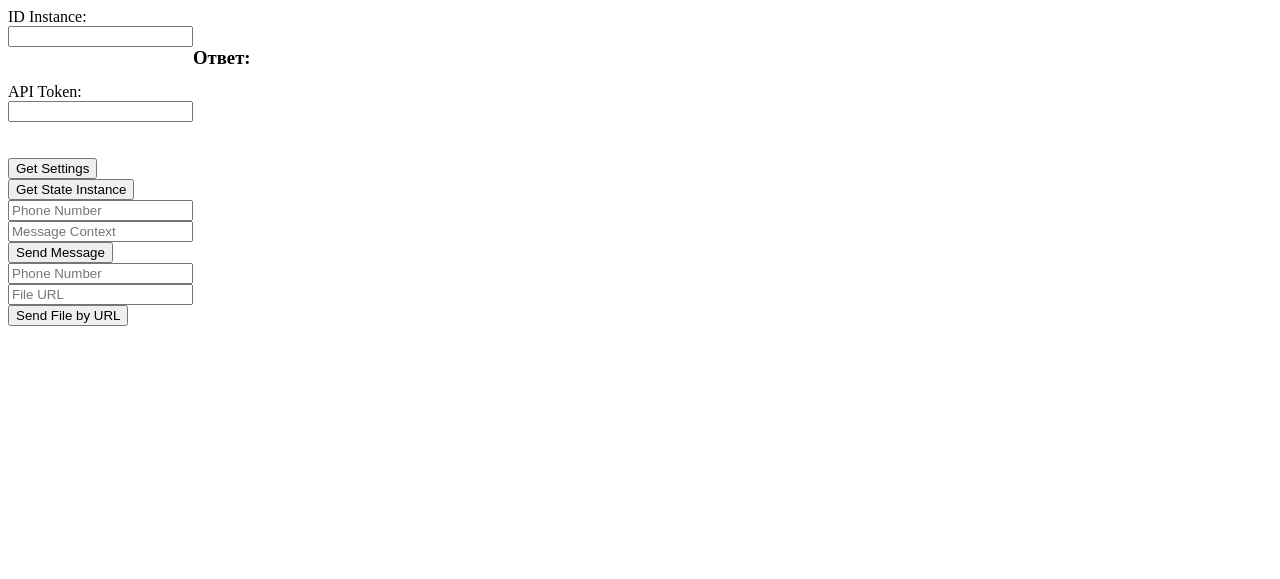
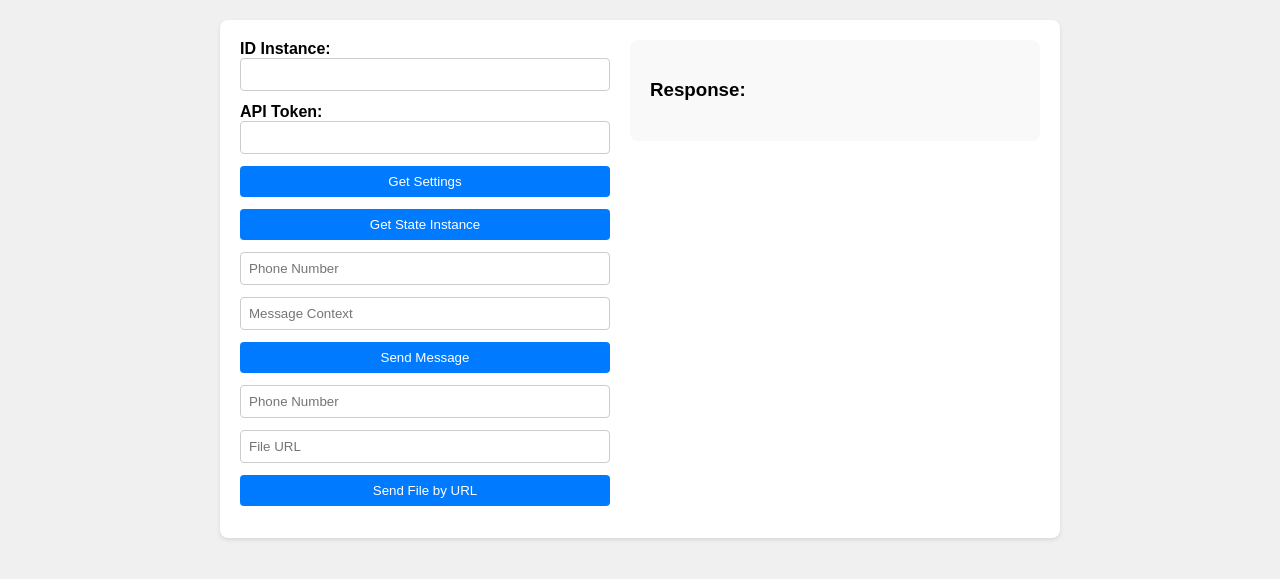
Before and after one commit to Nedzhin/green_task, a Flask app: page / in a window 1280 px wide. Shown: the top 579 px of the page. Run offline with Flask 3, Linux system fonts and the light colour scheme.

Commit message:
changed the html page

```diff
--- a/templates/index.html
+++ b/templates/index.html
@@ -5,36 +5,83 @@
     <meta name="viewport" content="width=device-width, initial-scale=1.0">
     <title>GREEN-API Test Page</title>
     <style>
-        .container {
-            display: flex;
-            flex-direction: column;
-            align-items: flex-start;
-        }
-        .response-container {
-            margin-top: 20px;
+        body {
+            font-family: Arial, sans-serif;
+            background-color: #f0f0f0;
+            margin: 0;
+            padding: 20px;
         }
 
-        .outer-container{
+        .outer-container {
             display: flex;
-            flex-direction: row;
+            justify-content: space-between;
             align-items: flex-start;
+            max-width: 800px;
+            margin: auto;
+            padding: 20px;
+            background-color: #fff;
+            border-radius: 8px;
+            box-shadow: 0 2px 4px rgba(0, 0, 0, 0.1);
+        }
+
+        .container {
+            flex: 1;
+            margin-right: 20px;
+        }
+
+        label {
+            font-weight: bold;
+            margin-bottom: 8px;
+        }
+
+        input[type="text"],
+        button {
+            margin-bottom: 12px;
+            padding: 8px;
+            border: 1px solid #ccc;
+            border-radius: 4px;
+            width: 100%;
+            box-sizing: border-box;
+        }
+
+        button {
+            cursor: pointer;
+            background-color: #007bff;
+            color: #fff;
+            border: none;
+            transition: background-color 0.3s;
+        }
+
+        button:hover {
+            background-color: #0056b3;
+        }
+
+        .response-container {
+            flex: 1;
+            padding: 20px;
+            background-color: #f9f9f9;
+            border-radius: 8px;
+            overflow-y: auto; /* Add vertical scrollbar */
+            max-height: 300px; /* Set maximum height for responsiveness */
+        }
+
+        #response {
+            margin-top: 20px;
         }
     </style>
 </head>
-
-
 <body>
     <div class="outer-container">
         <div class="container">
             <!-- Buttons for API requests -->
             <label for="idInstance">ID Instance:</label>
-            <input type="text" id="idInstance" name="idInstance"><br><br>
-            <label for="aapiTokenInstance">API Token:</label>
-            <input type="text" id="apiTokenInstance" name="apiTokenInstance"><br><br>
+            <input type="text" id="idInstance" name="idInstance"><br>
+
+            <label for="apiTokenInstance">API Token:</label>
+            <input type="text" id="apiTokenInstance" name="apiTokenInstance"><br>
+
             <button onclick="getSettings()">Get Settings</button>
             <button onclick="getStateInstance()">Get State Instance</button>
-
-
 
             <!-- Input fields for API requests -->
             <input type="text" id="phoneNumber" placeholder="Phone Number">
@@ -47,7 +94,7 @@
         </div>
 
         <div class="response-container">
-            <h3>Ответ:</h3>
+            <h3>Response:</h3>
             <div id="response"></div>
         </div>
     </div>
```
